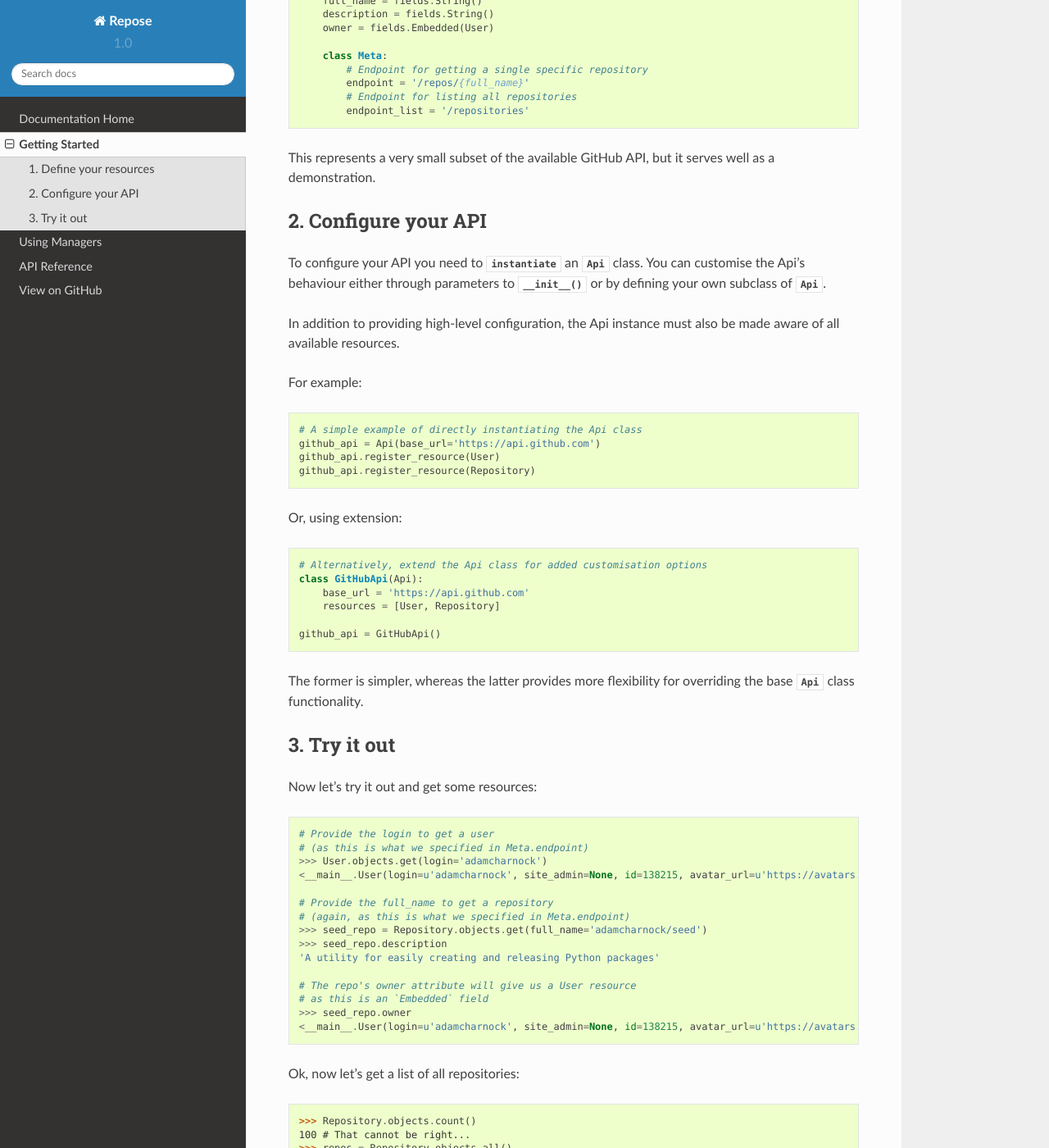
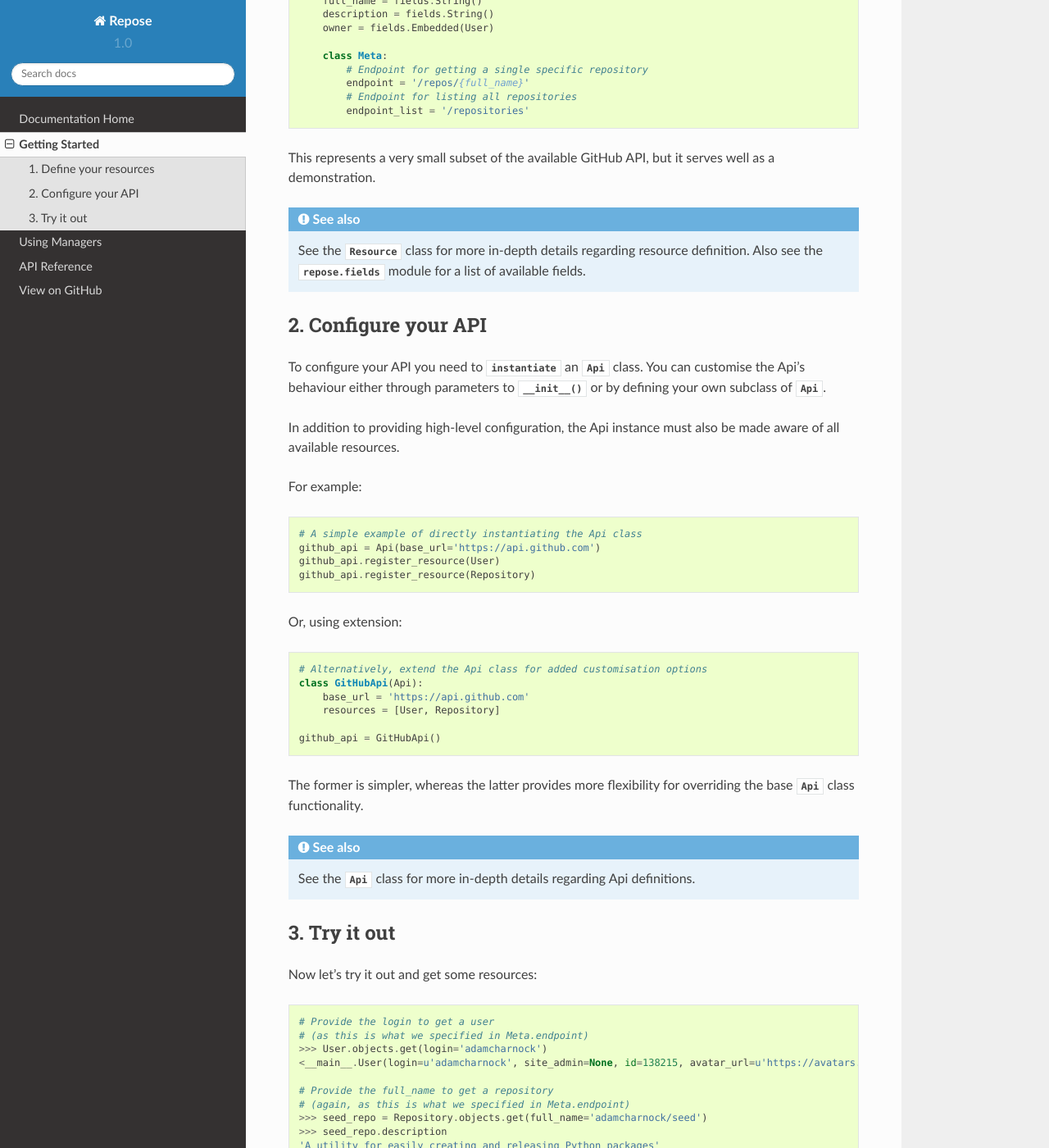
Before and after one commit to adamcharnock/repose, a Sphinx documentation site: the page built from docs/getting_started.rst, in a window 1280 px wide and 1400 px high, scrolled down 746 px. Shown: the whole window at 82% size. Built offline with Sphinx 7.4.7 and the Read the Docs theme 2.0.0, drawn with Linux system fonts in a browser that asks for light colours; pages that are not in the unit, such as notebooks, are missing from menus.

Commit message:
Adding seealso sections to getting started docs

```diff
--- a/docs/getting_started.rst
+++ b/docs/getting_started.rst
@@ -45,6 +45,12 @@ to a resource in your Api. Using GitHub's API as an example::
 This represents a very small subset of the available GitHub API,
 but it serves well as a demonstration.
 
+.. seealso::
+
+    See the :class:`~repose.resources.Resource` class for more in-depth details
+    regarding resource definition. Also see the :mod:`repose.fields` module
+    for a list of available fields.
+
 .. _step2:
 
 2. Configure your API
@@ -76,6 +82,11 @@ Or, using extension::
 
 The former is simpler, whereas the latter provides more flexibility for
 overriding the base :class:`~repose.api.Api` class functionality.
+
+.. seealso::
+
+    See the :class:`~repose.api.Api` class for more in-depth details
+    regarding Api definitions.
 
 .. _step3:
 
```
